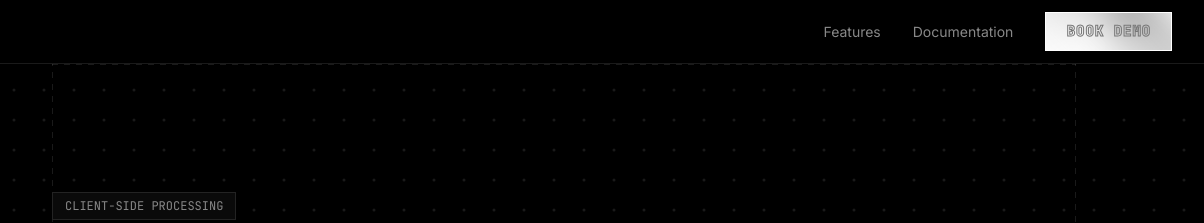
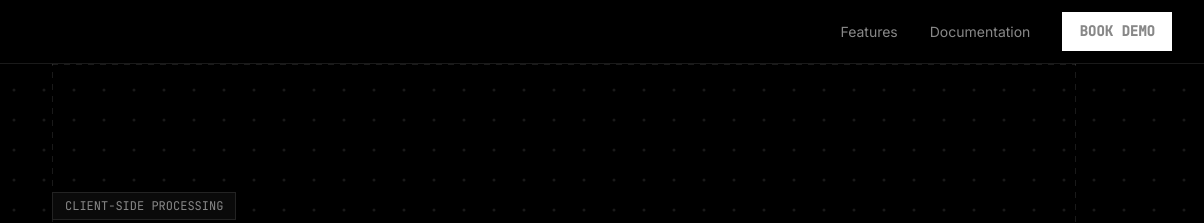
Before and after one commit to Akshraj2022/sdkweb, a website: page index.html in a window 1280 px wide. Shown: the top 223 px of the page, 76-1280 px from the left. Drawn offline with Linux system fonts and the light colour scheme.

Commit message:
Revert to clean nav button style globally and add bottom CTA

```diff
--- a/index.html
+++ b/index.html
@@ -86,42 +86,22 @@
         }
 
         .btn-nav {
-            display: inline-flex;
-            align-items: center;
-            justify-content: center;
-            padding: 0.5rem 1.25rem;
             font-family: var(--font-mono);
-            font-size: 0.8rem;
+            text-transform: uppercase;
+            font-size: 0.75rem;
+            padding: 0.5rem 1rem;
+            background: var(--fg);
+            color: var(--bg);
+            border-radius: 0;
+            border: 1px solid var(--fg);
+            text-decoration: none;
             font-weight: 600;
-            text-transform: uppercase;
-            text-decoration: none;
-            position: relative;
-            overflow: hidden;
-            border: 1px solid var(--border);
-            transition: transform 0.2s;
-            background: #ffffff;
-        }
-
-        .btn-nav::before {
-            content: '';
-            position: absolute;
-            top: -100%; left: -100%; width: 300%; height: 300%;
-            background: conic-gradient(from 0deg, #ffffff, #eeeeee, #cccccc, #aaaaaa, #cccccc, #eeeeee, #ffffff);
-            animation: spinSoftly 8s linear infinite;
-            z-index: 0;
-            filter: blur(15px);
-        }
-
-        .btn-nav span {
-            position: relative;
-            z-index: 1;
-            color: transparent;
-            -webkit-text-stroke: 1px #777777;
-            letter-spacing: 1px;
+            transition: all 0.2s ease;
         }
 
         .btn-nav:hover {
-            transform: scale(1.02);
+            background: transparent;
+            color: var(--fg);
         }
 
         /* Layout Architecture (Dashed Grid) */
@@ -440,7 +420,7 @@
         <div class="nav-links">
             <a href="#features">Features</a>
             <a href="#docs">Documentation</a>
-            <a href="https://cal.com/aksh-raj-fa2vgm" target="_blank" class="btn-nav"><span>Book Demo</span></a>
+            <a href="https://cal.com/aksh-raj-fa2vgm" target="_blank" class="btn-nav">Book Demo</a>
         </div>
     </nav>
 
@@ -531,6 +511,11 @@
                 </div>
             </section>
 
+            <section id="demo" class="section" style="display: flex; flex-direction: column; align-items: center; justify-content: center; text-align: center; padding: 6rem 0;">
+                <h2 class="section-title" style="margin-bottom: 2rem;">Ready to optimize?</h2>
+                <a href="https://cal.com/aksh-raj-fa2vgm" target="_blank" class="btn-nav" style="font-size: 1rem; padding: 1rem 2rem;">Initialize Demo</a>
+            </section>
+
             <footer>
                 <p>Hikaru Labs &copy; 2026. All Rights Reserved.</p>
             </footer>
```
